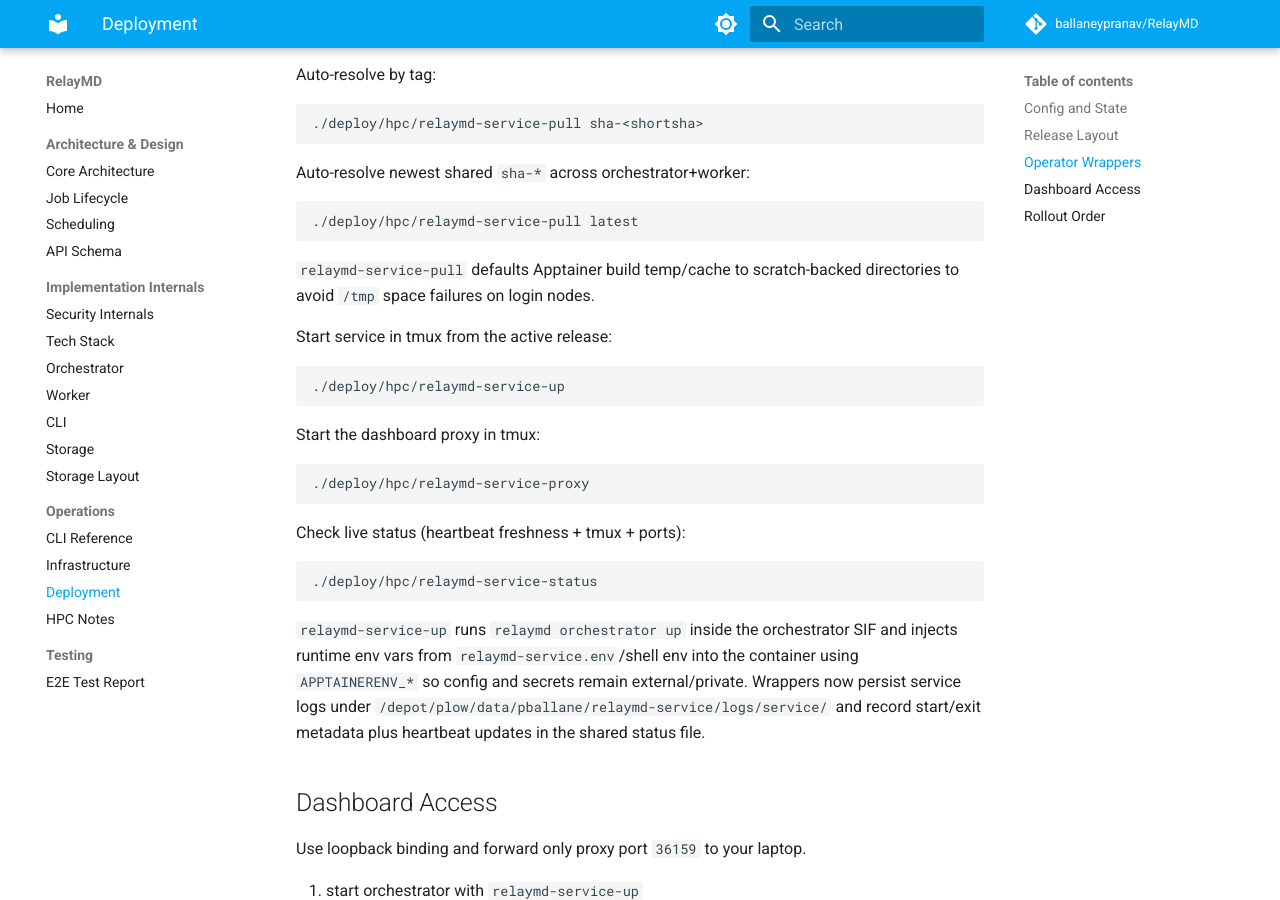
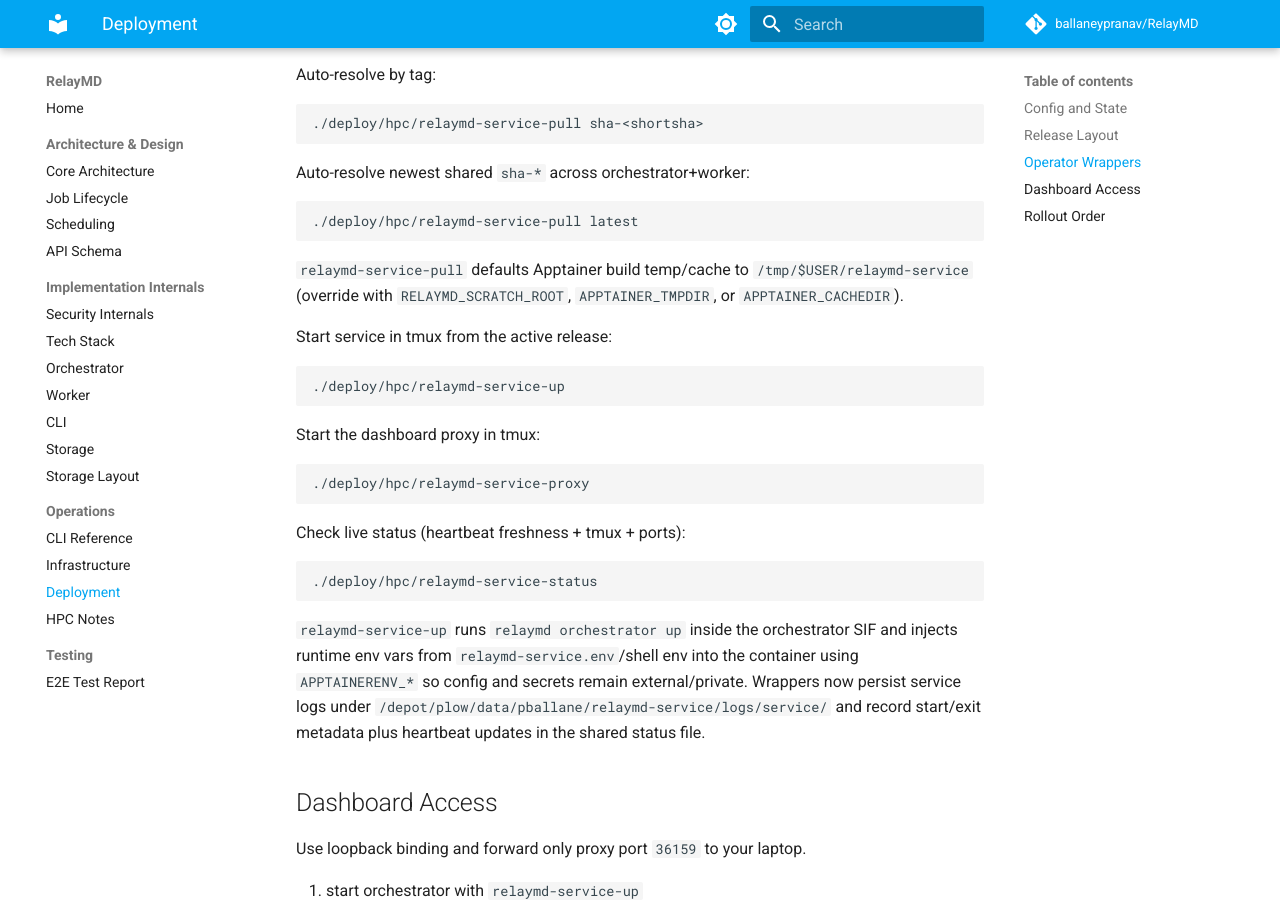
Before and after one commit to ballaneypranav/RelayMD, an MkDocs documentation site: the page built from docs/deployment.md, in a window 1280 px wide and 900 px high, scrolled down 2519 px. Built offline with MkDocs 1.6.1 and Material for MkDocs 9.7.7, drawn with Linux system fonts in a browser that asks for light colours; comment, search, counter and statistics services are not loaded.

````diff
--- a/docs/deployment.md
+++ b/docs/deployment.md
@@ -117,8 +117,9 @@
 ./deploy/hpc/relaymd-service-pull latest
 ```
 
-`relaymd-service-pull` defaults Apptainer build temp/cache to scratch-backed
-directories to avoid `/tmp` space failures on login nodes.
+`relaymd-service-pull` defaults Apptainer build temp/cache to
+`/tmp/$USER/relaymd-service` (override with `RELAYMD_SCRATCH_ROOT`,
+`APPTAINER_TMPDIR`, or `APPTAINER_CACHEDIR`).
 
 Start service in tmux from the active release:
 
````
Also changed, not shown: 3 other files.
